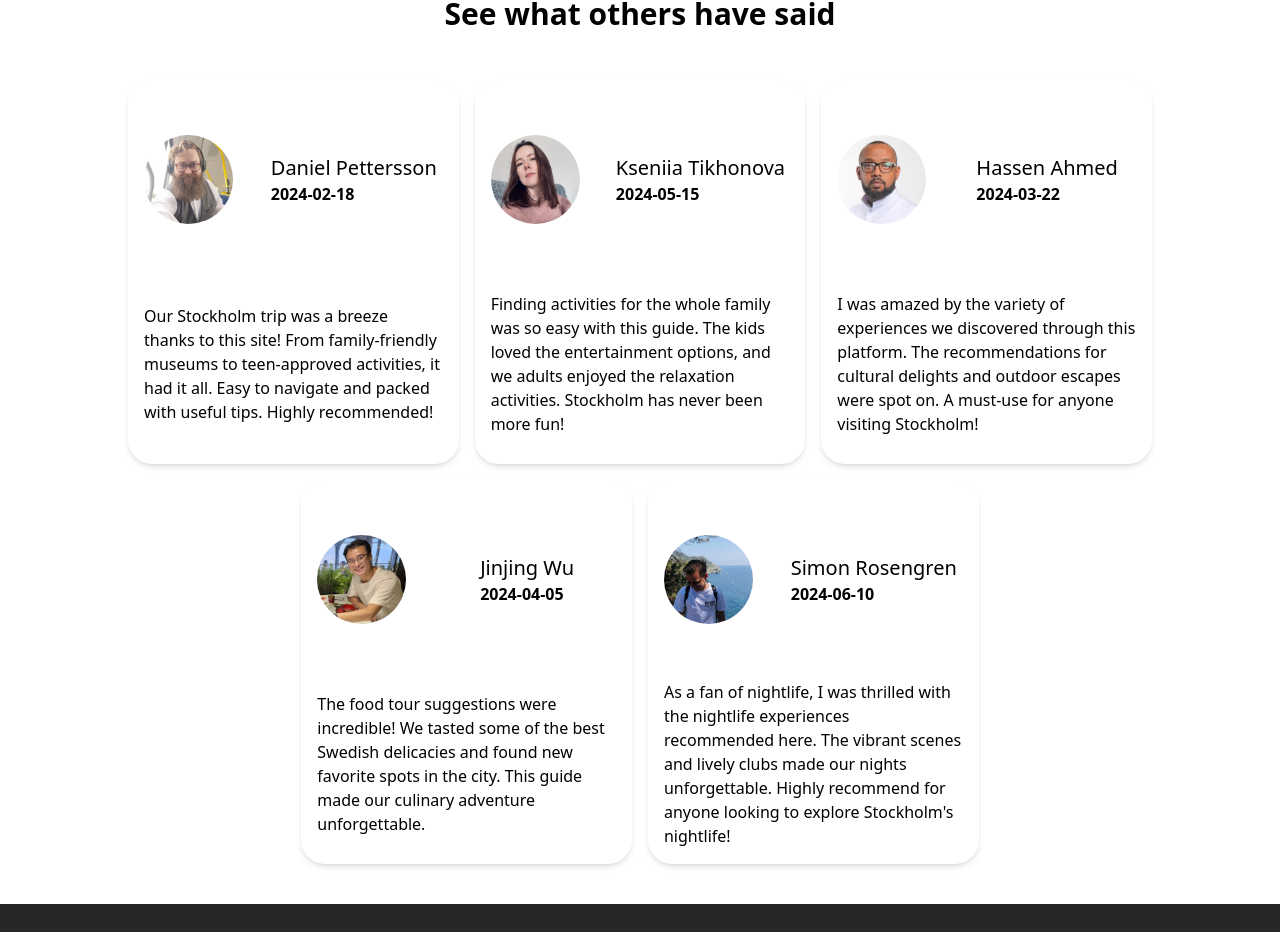
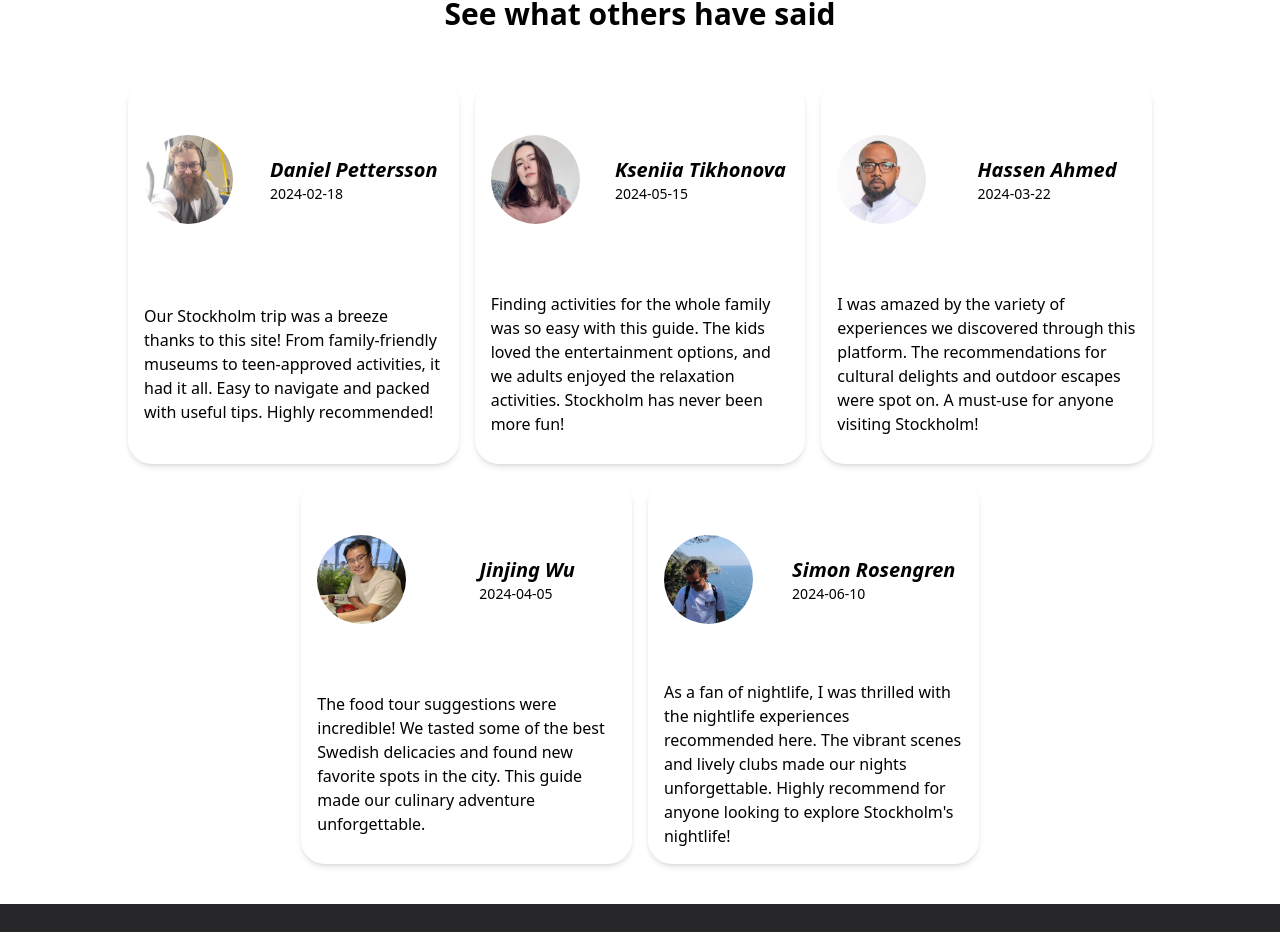
Before and after one commit to whobrowsesthewebg7/active-unity, a React (Vite) app: page / in a window 1280 px wide. Shown: the part 2756-3688 px from the top of the page. Built offline with nearby package versions, Linux system fonts and the light colour scheme.

Commit message:
adjustements

```diff
--- a/src/components/Footer/Footer.jsx
+++ b/src/components/Footer/Footer.jsx
@@ -60,7 +60,7 @@ const Footer = () => {
           </div>
         </div>
         <div className={style.footer__col_short}>
-          <form action="#" role="form">
+          <form action="#">
             <div>
               <label
                 for="name"
@@ -77,11 +77,7 @@ const Footer = () => {
               >
                 Your email:
               </label>
-              <input
-                type="email"
-                id="email"
-                className={style.input_field}
-              />
+              <input type="email" id="email" className={style.input_field} />
             </div>
             <div class="sm:col-span-2">
               <label
--- a/src/components/Testemonialcard/TestimonialCard.jsx
+++ b/src/components/Testemonialcard/TestimonialCard.jsx
@@ -4,13 +4,15 @@ import { BASENAME } from "../../constant";
 const TestimonialCard = ({ name, image, date, statement }) => {
   return (
     <div className={styles.testimonial__card}>
-      <img
-        src={`${BASENAME}${image}`}
-        className={styles.testimonial__picture}
-        alt={name}
-      />
+      <figure>
+        <img
+          src={`${BASENAME}${image}`}
+          className={styles.testimonial__picture}
+          alt={name}
+        />
+      </figure>
       <div className={styles.testimonial__who}>
-        <h4 className={styles.testimonial__name}>{name}</h4>
+        <cite className={styles.testimonial__name}>{name}</cite>
         <p className={styles.testimonial__date}>{date}</p>
       </div>
       <p className={styles.testimonial__statement}>{statement}</p>
--- a/src/components/Testemonialcard/TestimonialCard.module.css
+++ b/src/components/Testemonialcard/TestimonialCard.module.css
@@ -11,11 +11,11 @@
 }
 
 .testimonial__name {
-  @apply text-xl;
+  @apply text-xl font-bold;
 }
 
 .testimonial__date {
-  @apply font-semibold;
+  @apply font-light text-sm;
 }
 
 .testimonial__statement {
```
